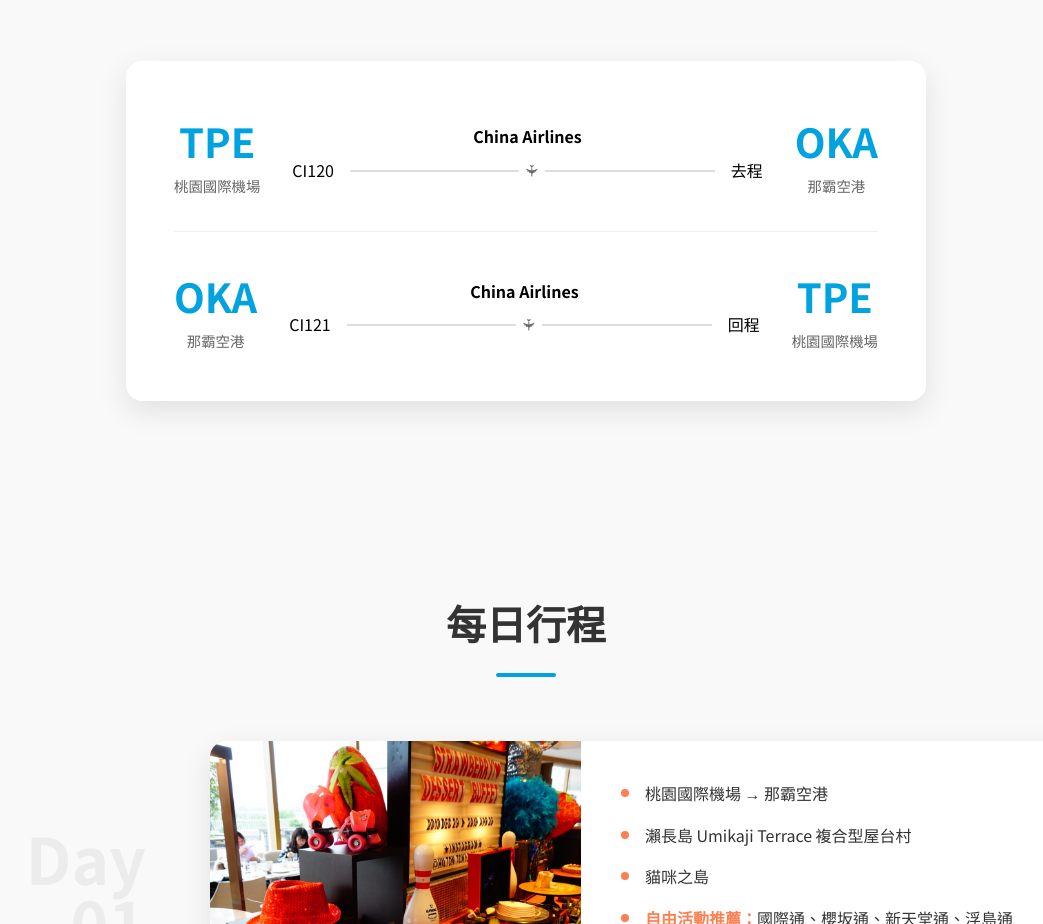
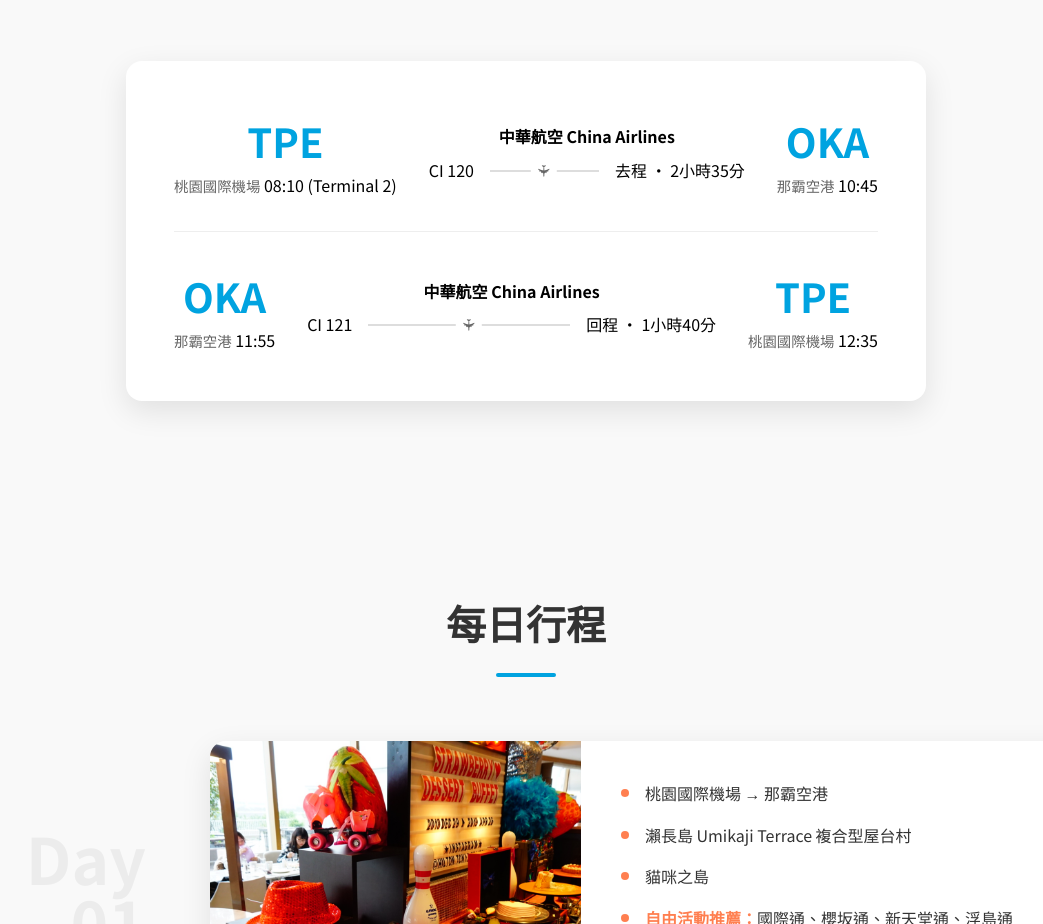
Before and after one commit to lulley821102-tech/rex-okinawa, a plain HTML site: page index.html in a window 1280 px wide. Shown: the part 983-1907 px from the top of the page, without its empty margins (114-1157 px from the left). Drawn offline with Linux system fonts and the light colour scheme.

Commit message:
更新航班時間資訊 - CI120 和 CI121

```diff
--- a/index.html
+++ b/index.html
@@ -50,18 +50,20 @@
           <div class="airport">
             <span class="code">TPE</span>
             <span class="name">桃園國際機場</span>
+            <span class="time">08:10 (Terminal 2)</span>
           </div>
           <div class="flight-info">
-            <span class="airline">China Airlines</span>
+            <span class="airline">中華航空 China Airlines</span>
             <div class="path">
-              <span class="flight-num">CI120</span>
+              <span class="flight-num">CI 120</span>
               <div class="line"></div>
-              <span class="duration">去程</span>
+              <span class="duration">去程 • 2小時35分</span>
             </div>
           </div>
           <div class="airport">
             <span class="code">OKA</span>
             <span class="name">那霸空港</span>
+            <span class="time">10:45</span>
           </div>
         </div>
         <div class="flight-divider"></div>
@@ -69,18 +71,20 @@
           <div class="airport">
             <span class="code">OKA</span>
             <span class="name">那霸空港</span>
+            <span class="time">11:55</span>
           </div>
           <div class="flight-info">
-            <span class="airline">China Airlines</span>
+            <span class="airline">中華航空 China Airlines</span>
             <div class="path">
-              <span class="flight-num">CI121</span>
+              <span class="flight-num">CI 121</span>
               <div class="line"></div>
-              <span class="duration">回程</span>
+              <span class="duration">回程 • 1小時40分</span>
             </div>
           </div>
           <div class="airport">
             <span class="code">TPE</span>
             <span class="name">桃園國際機場</span>
+            <span class="time">12:35</span>
           </div>
         </div>
       </div>
```
